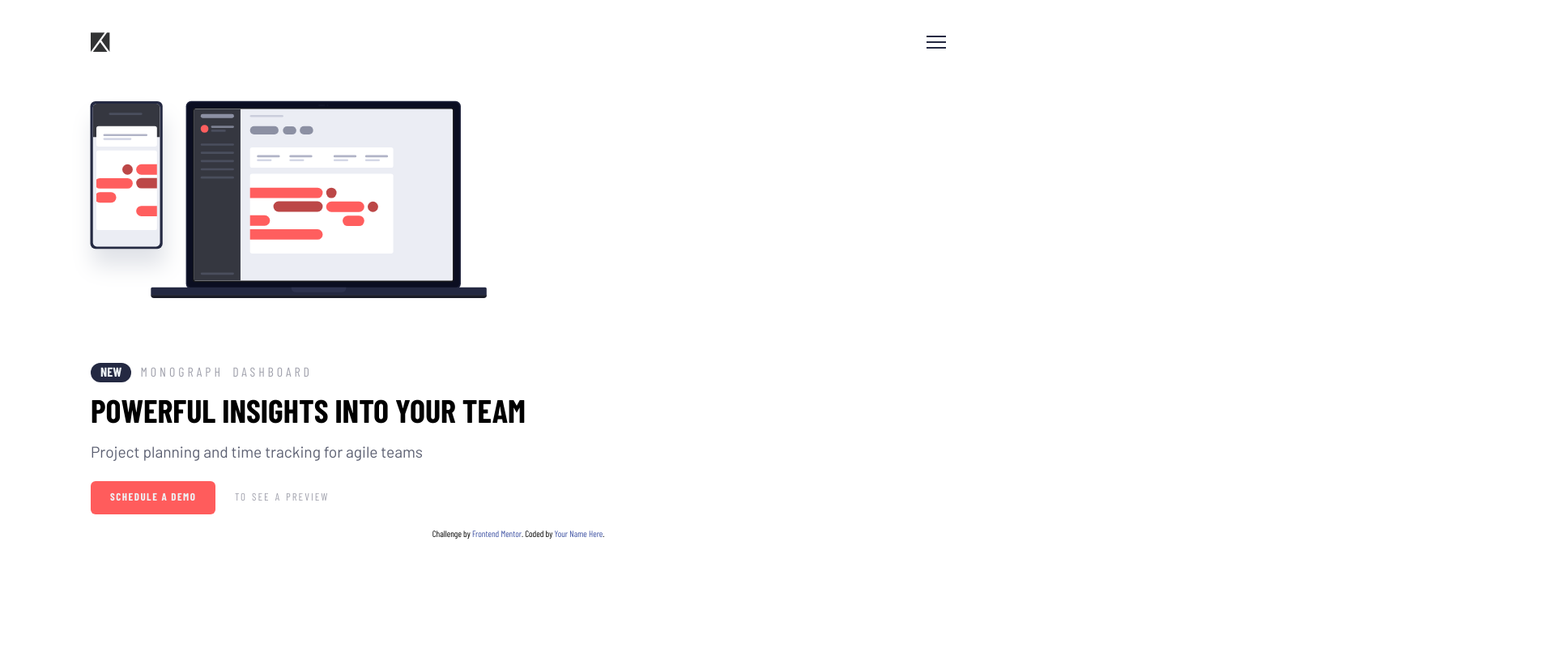
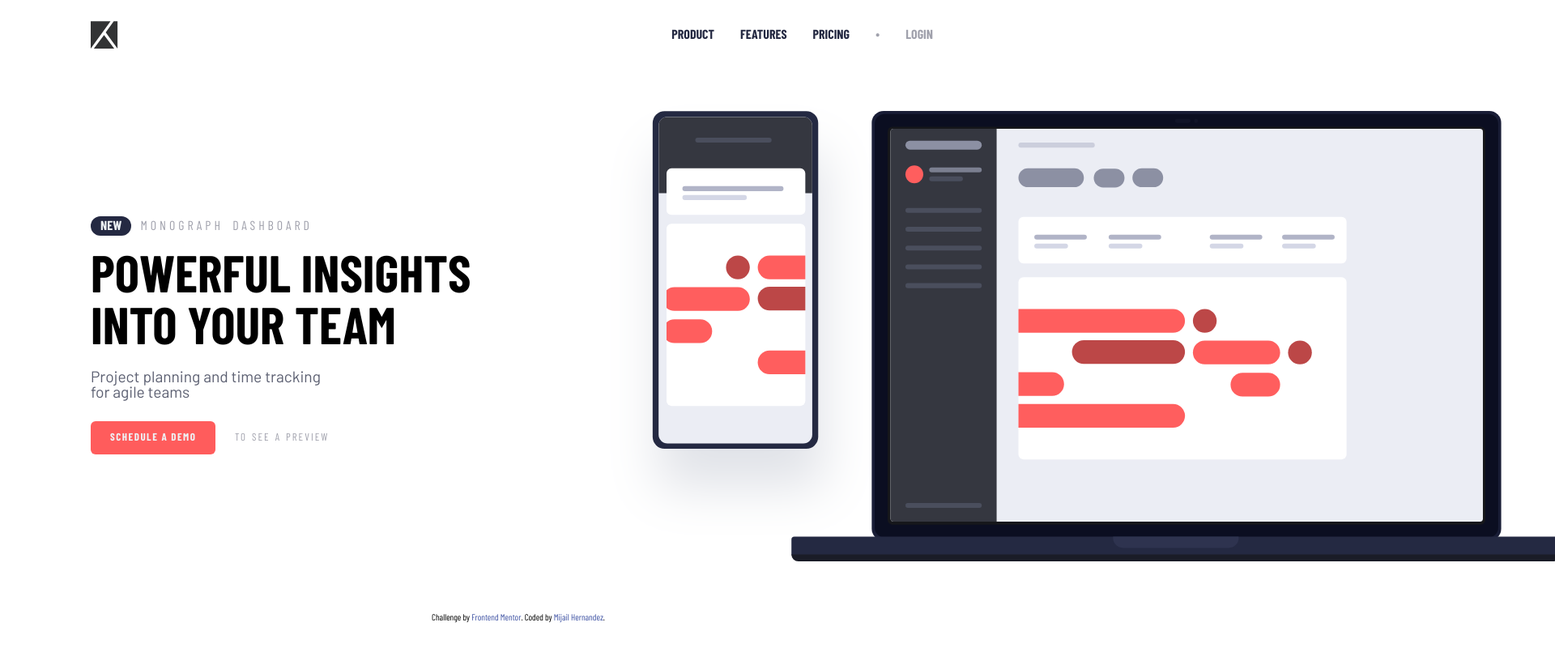
Before and after one commit to MishaHernandez/project-tracking-intro-component, a plain HTML site: page index.html in a window 1280 px wide. Shown: the whole page at 81% size, 1920 px wide, since content can reach past the window. Drawn offline with Linux system fonts and the light colour scheme.

Commit message:
Finished desktop designe.

```diff
--- a/index.html
+++ b/index.html
@@ -27,7 +27,7 @@
             <li class="navbar__menu-item"><a class="navbar__menu-link" href="#">Product</a></li>
             <li class="navbar__menu-item"><a class="navbar__menu-link" href="#">Features</a></li>
             <li class="navbar__menu-item"><a class="navbar__menu-link" href="#">Pricing</a></li>
-            <li class="navbar__menu-item"><a class="navbar__menu-link" href="#">Login</a></li>
+            <li class="navbar__menu-item"><a class="navbar__menu-link navbar__menu-link--active" href="#">Login</a></li>
           </ul>
         </nav>
       </div>
@@ -56,7 +56,7 @@
   <footer>
     <p class="attribution">
       Challenge by <a href="https://www.frontendmentor.io?ref=challenge" target="_blank">Frontend Mentor</a>.
-      Coded by <a href="#">Your Name Here</a>.
+      Coded by <a href="#">Mijail Hernandez</a>.
     </p>
   </footer>
 </body>
--- a/scss/base.scss
+++ b/scss/base.scss
@@ -4,25 +4,44 @@ html {
 body {
     box-sizing: inherit;
     margin: 0;
+    height: 100vh;
     font-size: 18px;
     font-family: 'Barlow Condensed', sans-serif;
     font-weight: normal;
+    overflow-x: hidden;
 
     display: flex;
     flex-direction: column;
     align-items: center;
+    justify-content: space-between;
 }
 a {
     text-decoration: none;
 }
+ul {
+    padding-left: 0;
+    list-style-type: none;
+}
 header {
-    position: fixed;
+    // position: fixed;
     width: 100%;
     display: flex;
     justify-content: center;
     background-color: #fff;
+    @include desktop {
+        background-color: transparent;
+    }
 }
 main {
-    margin-top: 7.5rem;
+    margin-top: 2rem;
     width: 82.5%;
+    max-width: 1100px;
+    height: 100%;
+    position: relative;
+    @include desktop {
+        margin-top: 0;
+        display: flex;
+        align-items: center;
+        justify-content: space-between;
+    }
 }
--- /dev/null
+++ b/scss/breakpoints.scss
@@ -0,0 +1,21 @@
+$desktop: 1160px;
+$big-tablet: 900px;
+$tablet: 650px;
+
+@mixin tablet {
+    @media (min-width: $tablet) {
+        @content;
+    }
+}
+
+@mixin big-tablet {
+    @media (min-width: $big-tablet) {
+        @content;
+    }
+}
+
+@mixin desktop {
+    @media (min-width: $desktop) {
+        @content;
+    }
+}
--- a/scss/content.scss
+++ b/scss/content.scss
@@ -2,6 +2,13 @@
     height: 248px;
     margin-left: -24px;
     margin-bottom: 5rem;
+    @include desktop {
+        order: 2;
+        margin: 0;
+        height: 90%;
+        position: absolute;
+        left: 640px;
+    }
 }
 .main {
     &__info {
@@ -27,15 +34,18 @@
         line-height: 1;
         margin-top: 1.4rem;
         margin-bottom: 1rem;
+        @include desktop {
+            font-size: 4rem;
+        }
     }
     &__paragraph {
         font-family: 'Barlow', sans-serif;
         font-size: 1.2rem;
         color: var(--dark-grayish-blue);
         margin-bottom: 2.2rem;
+        width: 300px;
     }
     &__button {
-        // padding: 14px 18px;
         word-spacing: 1.5px;
         letter-spacing: 2px;
         text-transform: uppercase;
@@ -49,8 +59,15 @@
             font-weight: 700;
             color: var(--light-grayish-blue);
             border-radius: 6px;
-            // test
             margin-right: 20px;
         }
+        &:hover {
+            opacity: .6;
+        }
+    }
+    @include desktop {
+        margin: 0;
+        order: 1;
+        width: 50%;
     }
 }
--- a/scss/main.scss
+++ b/scss/main.scss
@@ -1,5 +1,6 @@
 @import 'variables';
 @import 'fonts';
+@import 'breakpoints';
 @import 'base';
 @import 'navbar-brand';
 @import 'content';
--- a/scss/navbar-brand.scss
+++ b/scss/navbar-brand.scss
@@ -1,22 +1,56 @@
 .navbar-brand {
     width: 82.5%;
+    max-width: 1100px;
+    margin-top: 2.5rem;
+    margin-bottom: 1.5rem;
     display: flex;
     justify-content: space-between;
-    margin-top: 2.5rem;
-    margin-bottom: 1.5rem;
-
+    align-items: center;
+    @include desktop {
+        margin-top: 1rem;
+    }
 }
 .brand {
     width: 24px;
     height: 24px;
+    @include desktop {
+        width: 34px;
+        height: 34px;
+    }
 }
 .navbar {
     display: flex;
     align-items: center;
     &__menu-icon {
-        // vertical-align: middle;
+        @include desktop {
+            display: none;
+        }
     }
     &__menu {
         display: none;
+        @include desktop {
+            display: flex;
+        }
+        &-item {
+            &:last-child::before {
+                content: "\2022";
+                color: var(--grayish-blue);
+                margin-left: 1rem;
+                margin-right: 1rem;
+            }
+        }
+        &-link {
+            text-transform: uppercase;
+            padding: 8px 1rem;
+            font-size: 16px;
+            font-weight: 700;
+            color: var(--very-dark-blue);
+            &--active {
+                color: var(--grayish-blue);
+            }
+            &:hover {
+                text-decoration: underline;
+            }
+        }
     }
 }
```
Also changed, not shown: css/style.css, 1 other file.
